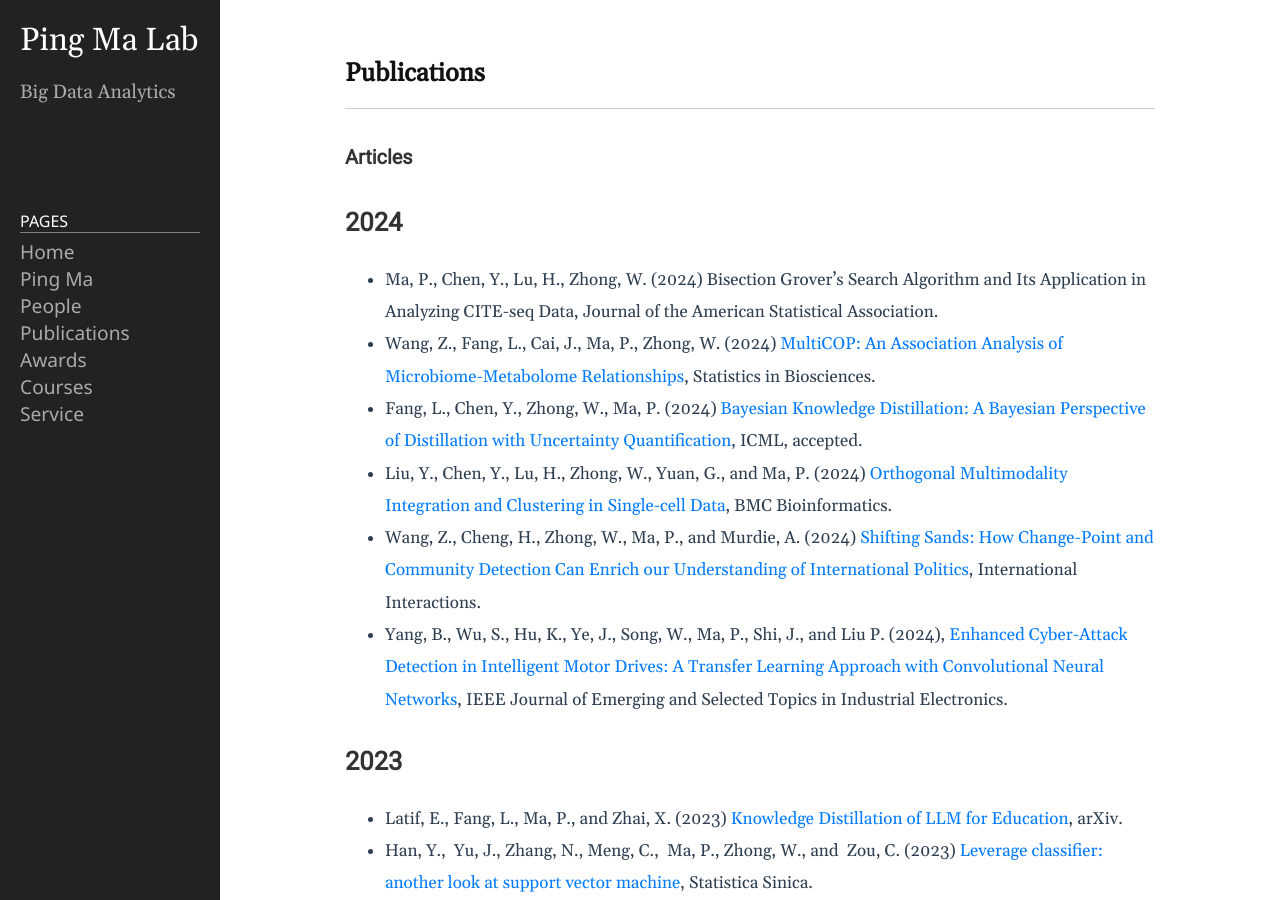
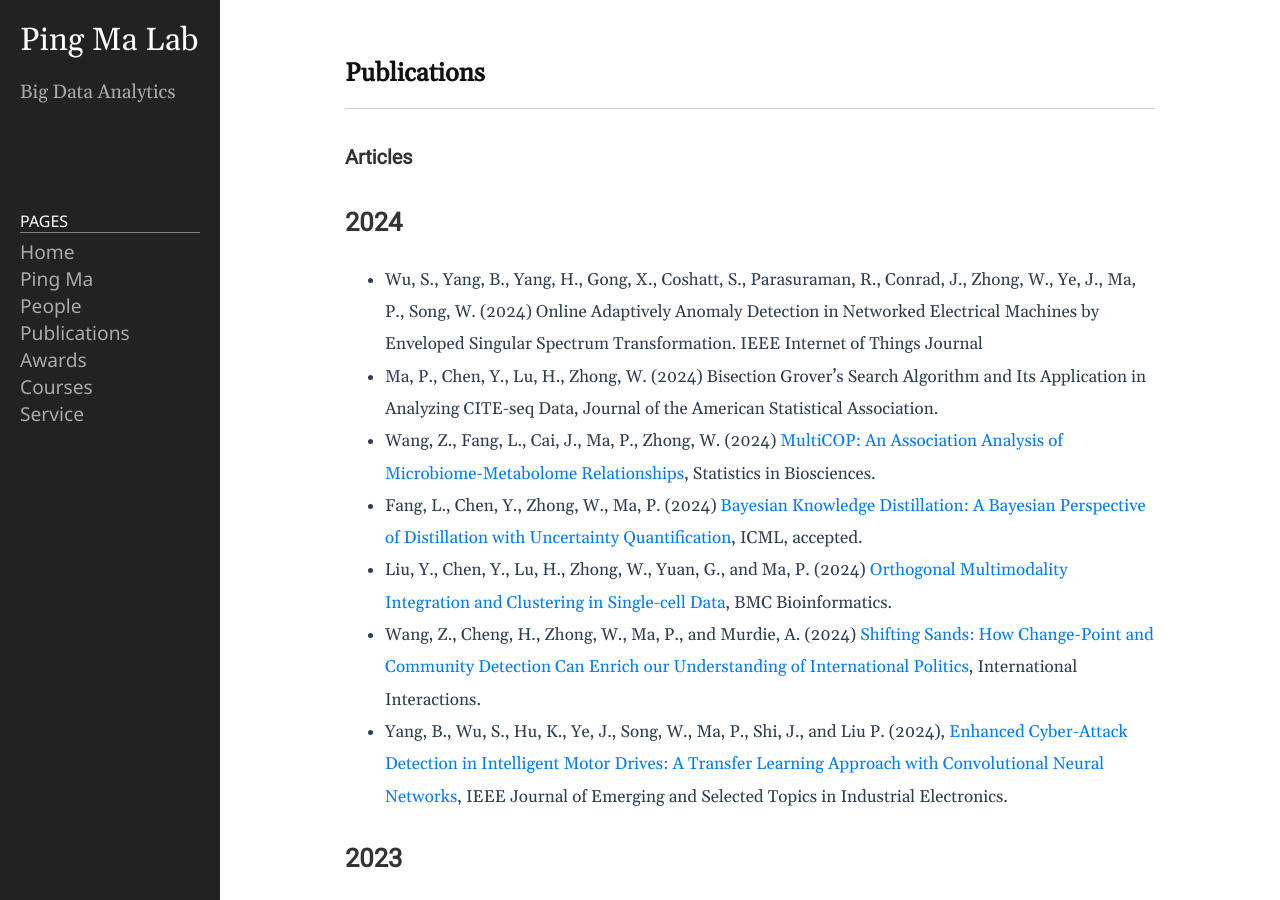
Before and after one commit to BDALpingio/BDALpingio.github.io, a Jekyll site: the page built from 3_publications.md, in a window 1280 px wide and 900 px high. Built offline with Jekyll 4.4.1, drawn with Linux system fonts in a browser that asks for light colours.

Commit message:
Update 3_publications.md
add 2024 iot

```diff
--- a/3_publications.md
+++ b/3_publications.md
@@ -7,6 +7,7 @@ permalink: /3_publications/
 ### Articles
 
 ## 2024
+- Wu, S., Yang, B., Yang, H., Gong, X., Coshatt, S., Parasuraman, R., Conrad, J., Zhong, W., Ye, J., Ma, P., Song, W. (2024) Online Adaptively Anomaly Detection in Networked Electrical Machines by Enveloped Singular Spectrum Transformation. IEEE Internet of Things Journal
 - Ma, P., Chen, Y., Lu, H., Zhong, W. (2024) Bisection Grover’s Search Algorithm and Its Application in Analyzing CITE-seq Data, Journal of the American Statistical Association.
 - Wang, Z., Fang, L., Cai, J., Ma, P., Zhong, W. (2024) [MultiCOP: An Association Analysis of Microbiome-Metabolome Relationships](https://drive.google.com/file/d/1ziOs1fgjxSvBtdeNdoaBwN_9Dvohy8kA/view?usp=sharing), Statistics in Biosciences.
 - Fang, L., Chen, Y., Zhong, W., Ma, P. (2024) [Bayesian Knowledge Distillation: A Bayesian Perspective of Distillation with Uncertainty Quantification](
```
